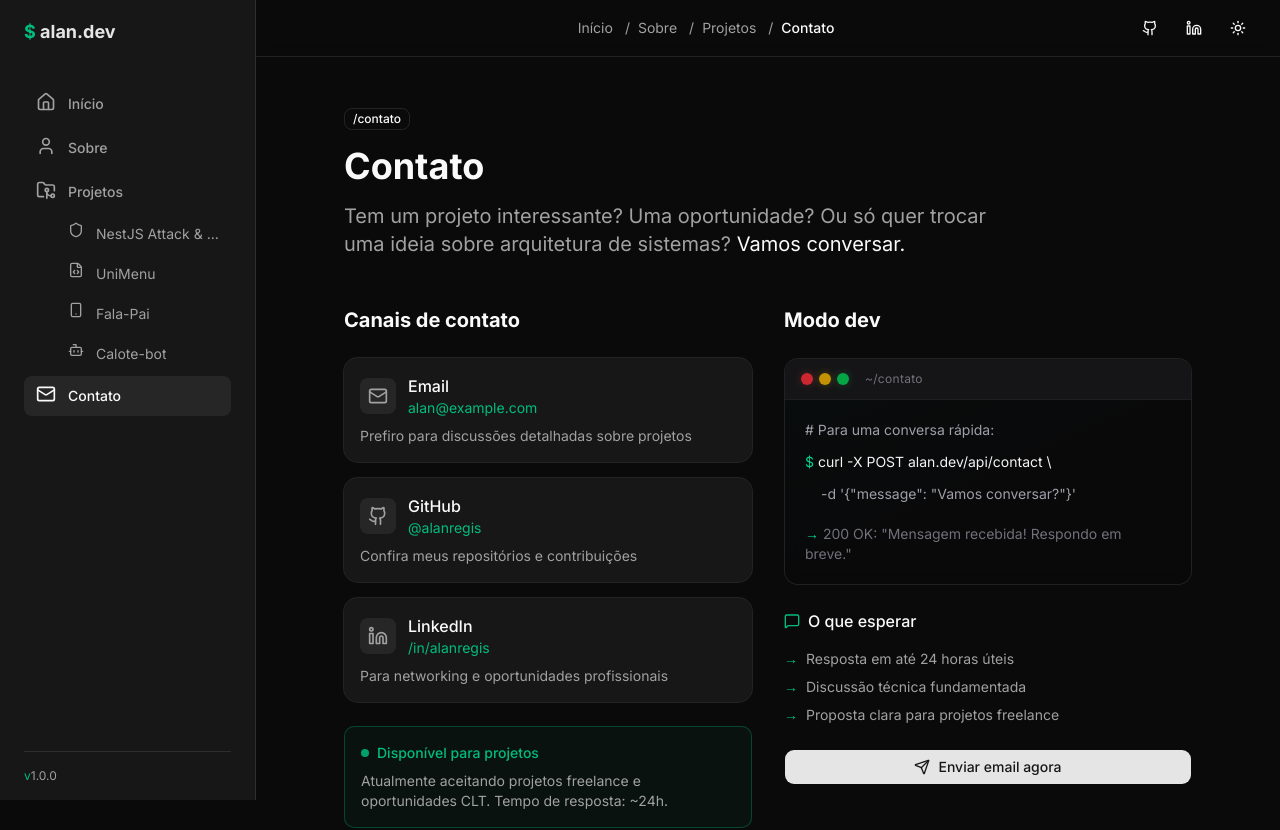
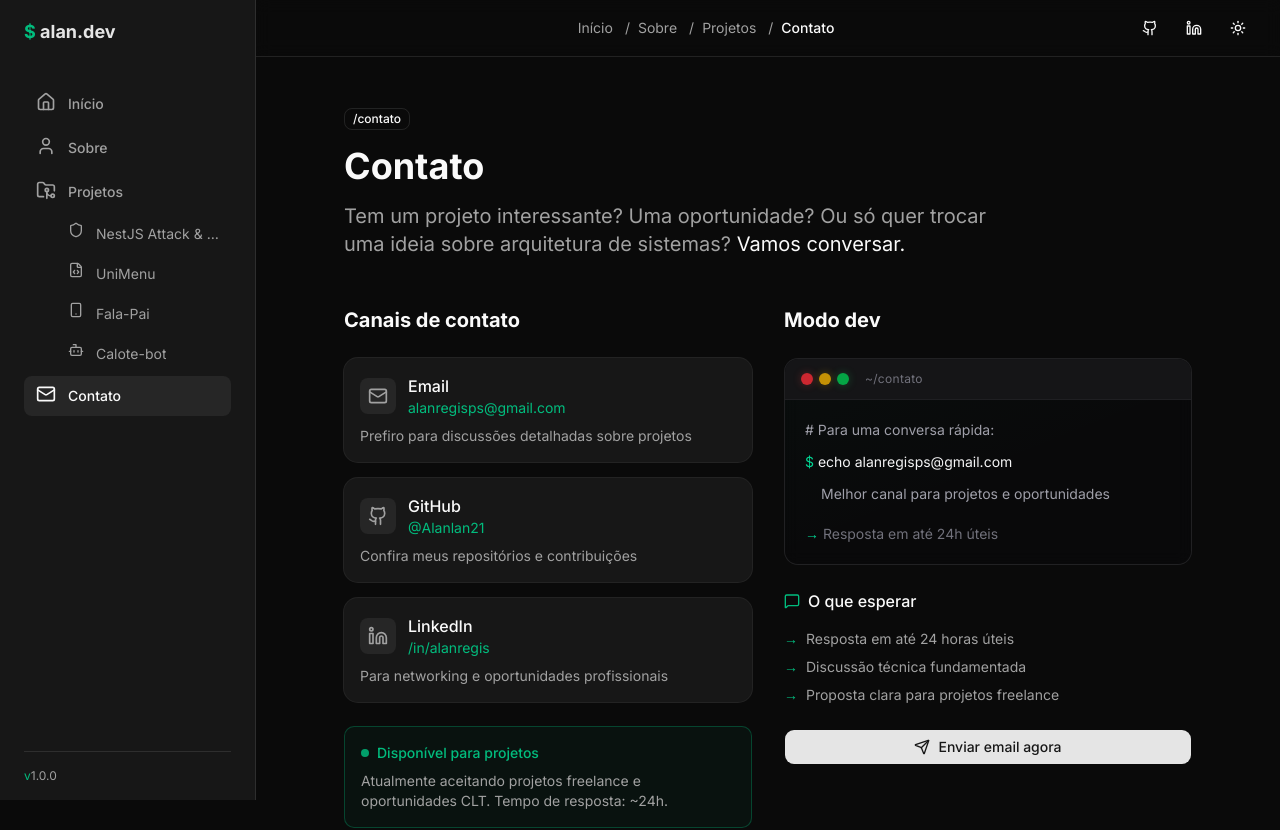
Before and after one commit to Alanlan21/portifolio, a Next.js app: page /contato in a window 1280 px wide. Shown: the top 830 px of the page. Built offline with nearby package versions, Linux system fonts and the light colour scheme.

Commit message:
fix(links): correct GitHub username to Alanlan21 and real contact email

```diff
--- a/src/app/contato/page.tsx
+++ b/src/app/contato/page.tsx
@@ -1,5 +1,4 @@
 import { Metadata } from "next";
-import Link from "next/link";
 import { Github, Linkedin, Mail, MessageSquare, Send } from "lucide-react";
 import { Header } from "@/components/header";
 import { Sidebar } from "@/components/sidebar";
@@ -17,15 +16,15 @@ export const metadata: Metadata = {
 const contactMethods = [
   {
     name: "Email",
-    value: "alan@example.com",
-    href: "mailto:alan@example.com",
+    value: "alanregisps@gmail.com",
+    href: "mailto:alanregisps@gmail.com",
     icon: Mail,
     description: "Prefiro para discussões detalhadas sobre projetos",
   },
   {
     name: "GitHub",
-    value: "@alanregis",
-    href: "https://github.com/alanregis",
+    value: "@Alanlan21",
+    href: "https://github.com/Alanlan21",
     icon: Github,
     description: "Confira meus repositórios e contribuições",
   },
@@ -136,17 +135,17 @@ export default function ContatoPage() {
                   <div>
                     <span className="text-emerald-400">$</span>{" "}
                     <span className="text-zinc-100">
-                      curl -X POST alan.dev/api/contact \
+                      echo alanregisps@gmail.com
                     </span>
                   </div>
                   <div className="pl-4">
                     <span className="text-zinc-400">
-                      -d &apos;{`{"message": "Vamos conversar?"}`}&apos;
+                      Melhor canal para projetos e oportunidades
                     </span>
                   </div>
                   <div className="pt-2 text-zinc-500">
-                    <span className="text-emerald-400">→</span> 200 OK:
-                    &quot;Mensagem recebida! Respondo em breve.&quot;
+                    <span className="text-emerald-400">→</span> Resposta em até
+                    24h úteis
                   </div>
                 </div>
               </Terminal>
@@ -175,7 +174,7 @@ export default function ContatoPage() {
 
               {/* Direct CTA */}
               <Button asChild className="w-full gap-2" size="lg">
-                <a href="mailto:alan@example.com">
+                <a href="mailto:alanregisps@gmail.com">
                   <Send className="h-4 w-4" />
                   Enviar email agora
                 </a>
--- a/src/app/page.tsx
+++ b/src/app/page.tsx
@@ -42,12 +42,14 @@ export default function Home() {
         </div>
 
         {/* Top-right technical decoration - fills dead space */}
-        <div className="absolute top-24 right-[20%] hidden lg:block text-right">
-          <div className="text-[11px] font-mono text-zinc-700/60 leading-relaxed select-none">
-            <div>// backend • security • architecture</div>
-            <div className="text-zinc-800/50">// clean code • scalable systems</div>
+          <div className="absolute top-24 right-[20%] hidden lg:block text-right">
+            <div className="text-[11px] font-mono text-zinc-700/60 leading-relaxed select-none">
+            <div>{"// backend • security • architecture"}</div>
+            <div className="text-zinc-800/50">
+              {"// clean code • scalable systems"}
+            </div>
+            </div>
           </div>
-        </div>
 
         {/* Connecting glow - bridges left content to terminal */}
         <div className="absolute top-1/2 left-1/2 -translate-x-1/2 -translate-y-1/2 w-[800px] h-[400px] hidden lg:block pointer-events-none">
@@ -170,7 +172,7 @@ export default function Home() {
                 {/* Social links */}
                 <div className="flex gap-2">
                   <a
-                    href="https://github.com/alanregis"
+                    href="https://github.com/Alanlan21"
                     target="_blank"
                     rel="noopener noreferrer"
                     className="social-link"
@@ -188,7 +190,7 @@ export default function Home() {
                     <Linkedin className="h-4 w-4" />
                   </a>
                   <a
-                    href="mailto:alan@example.com"
+                    href="mailto:alanregisps@gmail.com"
                     className="social-link"
                     aria-label="Email"
                   >
@@ -338,11 +340,11 @@ export default function Home() {
           <div className="flex flex-col items-center justify-between gap-4 sm:flex-row">
             <p className="text-sm text-muted-foreground">
               <span className="font-mono text-emerald-500">$</span> alan.dev ©
-              2024
+              2026
             </p>
             <div className="flex gap-4">
               <a
-                href="https://github.com/alanregis"
+                href="https://github.com/Alanlan21"
                 target="_blank"
                 rel="noopener noreferrer"
                 className="text-sm text-muted-foreground hover:text-foreground transition-colors"
--- a/src/app/projetos/page.tsx
+++ b/src/app/projetos/page.tsx
@@ -7,7 +7,7 @@ import { Badge } from "@/components/ui/badge";
 export const metadata: Metadata = {
   title: "Projetos | Alan Regis",
   description:
-    "Projetos de desenvolvimento backend: sistemas de segurança, APIs, automação e mais.",
+    "Projetos de desenvolvimento backend: sistemas de seguranca, APIs, automacao e mais.",
 };
 
 const projects: ProjectCardProps[] = [
@@ -27,7 +27,7 @@ const projects: ProjectCardProps[] = [
     ],
     status: "finalizado",
     highlight: "136+ payloads de teste cobrindo OWASP Top 10",
-    github: "https://github.com/alanregis/NestJS-Attack-and-Defense-Lab",
+    github: "https://github.com/Alanlan21/NestJS-Attack-and-Defense-Lab",
   },
   {
     title: "UniMenu",
@@ -46,7 +46,7 @@ const projects: ProjectCardProps[] = [
     ],
     status: "em desenvolvimento",
     highlight: "Integração de pagamento Stripe com fluxo completo",
-    github: "https://github.com/alanregis/unimenu",
+    github: "https://github.com/Alanlan21/unimenu",
   },
   {
     title: "Fala-Pai",
@@ -56,8 +56,8 @@ const projects: ProjectCardProps[] = [
     tags: ["React", "Vite", "Tailwind", "ElevenLabs API", "PWA", "TypeScript"],
     status: "estável",
     highlight: "PWA instalável com síntese de voz premium",
-    github: "https://github.com/alanregis/fala-pai",
-    demo: "https://fala-pai.vercel.app",
+    github: "https://github.com/Alanlan21/fala-pai",
+    demo: "https://falapai.vercel.app",
   },
   {
     title: "Calote-bot",
@@ -67,7 +67,7 @@ const projects: ProjectCardProps[] = [
     tags: ["Node.js", "venom-bot", "dayjs", "inquirer", "node-schedule"],
     status: "estável",
     highlight: "Templates com variáveis dinâmicas e scheduling cron-like",
-    github: "https://github.com/alanregis/calote-bot",
+    github: "https://github.com/Alanlan21/calote-bot",
   },
 ];
 
--- a/src/components/header.tsx
+++ b/src/components/header.tsx
@@ -58,7 +58,7 @@ export function Header() {
         <div className="flex items-center gap-2">
           <Button variant="ghost" size="icon" className="h-9 w-9" asChild>
             <a
-              href="https://github.com/alanregis"
+              href="https://github.com/Alanlan21"
               target="_blank"
               rel="noopener noreferrer"
             >
--- a/src/content/projects/calote-bot.mdx
+++ b/src/content/projects/calote-bot.mdx
@@ -8,7 +8,7 @@ tags:
   - inquirer
   - node-schedule
 status: estável
-github: https://github.com/alanregis/calote-bot
+github: https://github.com/Alanlan21/calote-bot
 highlight: Templates com variáveis dinâmicas e scheduling cron-like
 date: 2022-05-15
 ---
@@ -365,5 +365,5 @@ Lembre-se: o cliente esqueceu, não te deu calote (ainda).
 
 ## Links
 
-- [Repositório GitHub](https://github.com/alanregis/calote-bot)
+- [Repositório GitHub](https://github.com/Alanlan21/calote-bot)
 - [venom-bot](https://github.com/orkestral/venom)
--- a/src/content/projects/fala-pai.mdx
+++ b/src/content/projects/fala-pai.mdx
@@ -9,8 +9,8 @@ tags:
   - PWA
   - TypeScript
 status: estável
-github: https://github.com/alanregis/fala-pai
-demo: https://fala-pai.vercel.app
+github: https://github.com/Alanlan21/fala-pai
+demo: https://falapai.vercel.app
 highlight: PWA instalável com síntese de voz premium
 date: 2022-11-10
 ---
@@ -315,5 +315,5 @@ Desde o deploy:
 ## Links
 
 - [Demo ao vivo](https://falapai.vercel.app)
-- [Repositório GitHub](https://github.com/alanregis/fala-pai)
+- [Repositório GitHub](https://github.com/Alanlan21/fala-pai)
 - [ElevenLabs](https://elevenlabs.io)
--- a/src/content/projects/nestjs-attack-defense-lab.mdx
+++ b/src/content/projects/nestjs-attack-defense-lab.mdx
@@ -10,7 +10,7 @@ tags:
   - Python
   - Security
 status: finalizado
-github: https://github.com/alanregis/NestJS-Attack-and-Defense-Lab
+github: https://github.com/Alanlan21/NestJS-Attack-and-Defense-Lab
 highlight: 136+ payloads de teste cobrindo OWASP Top 10
 date: 2024-01-15
 ---
@@ -263,5 +263,5 @@ Após implementação completa, rodei os 136 payloads de teste:
 
 ## Links
 
-- [Repositório GitHub](https://github.com/alanregis/NestJS-Attack-and-Defense-Lab)
+- [Repositório GitHub](https://github.com/Alanlan21/NestJS-Attack-and-Defense-Lab)
 - [OWASP Top 10](https://owasp.org/www-project-top-ten/)
--- a/src/content/projects/unimenu.mdx
+++ b/src/content/projects/unimenu.mdx
@@ -11,7 +11,7 @@ tags:
   - Stripe
   - JWT
 status: em desenvolvimento
-github: https://github.com/alanregis/unimenu
+github: https://github.com/Alanlan21/unimenu
 highlight: Integração de pagamento Stripe com fluxo completo
 date: 2023-08-20
 ---
@@ -311,4 +311,4 @@ O projeto está em desenvolvimento ativo:
 
 ## Links
 
-- [Repositório GitHub](https://github.com/alanregis/unimenu)
+- [Repositório GitHub](https://github.com/Alanlan21/unimenu)
```
